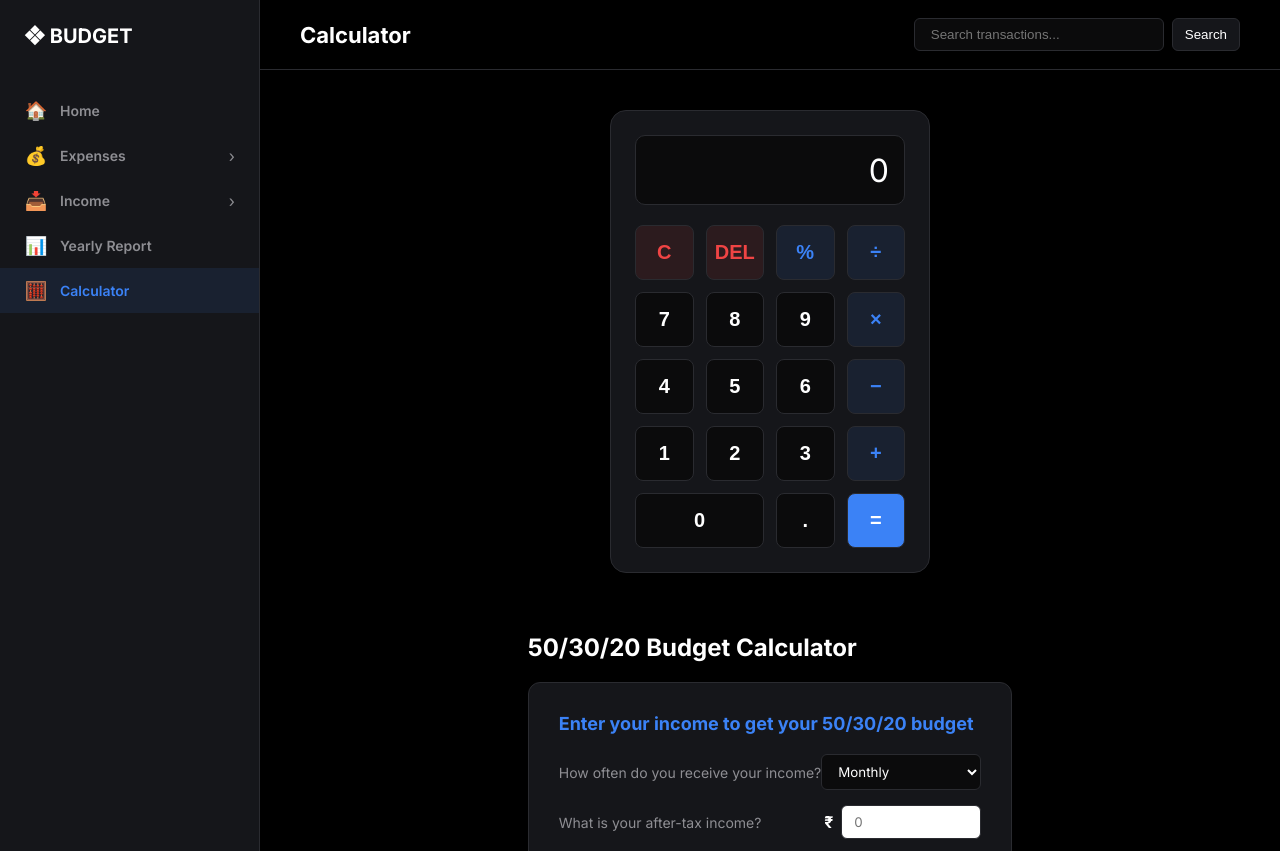
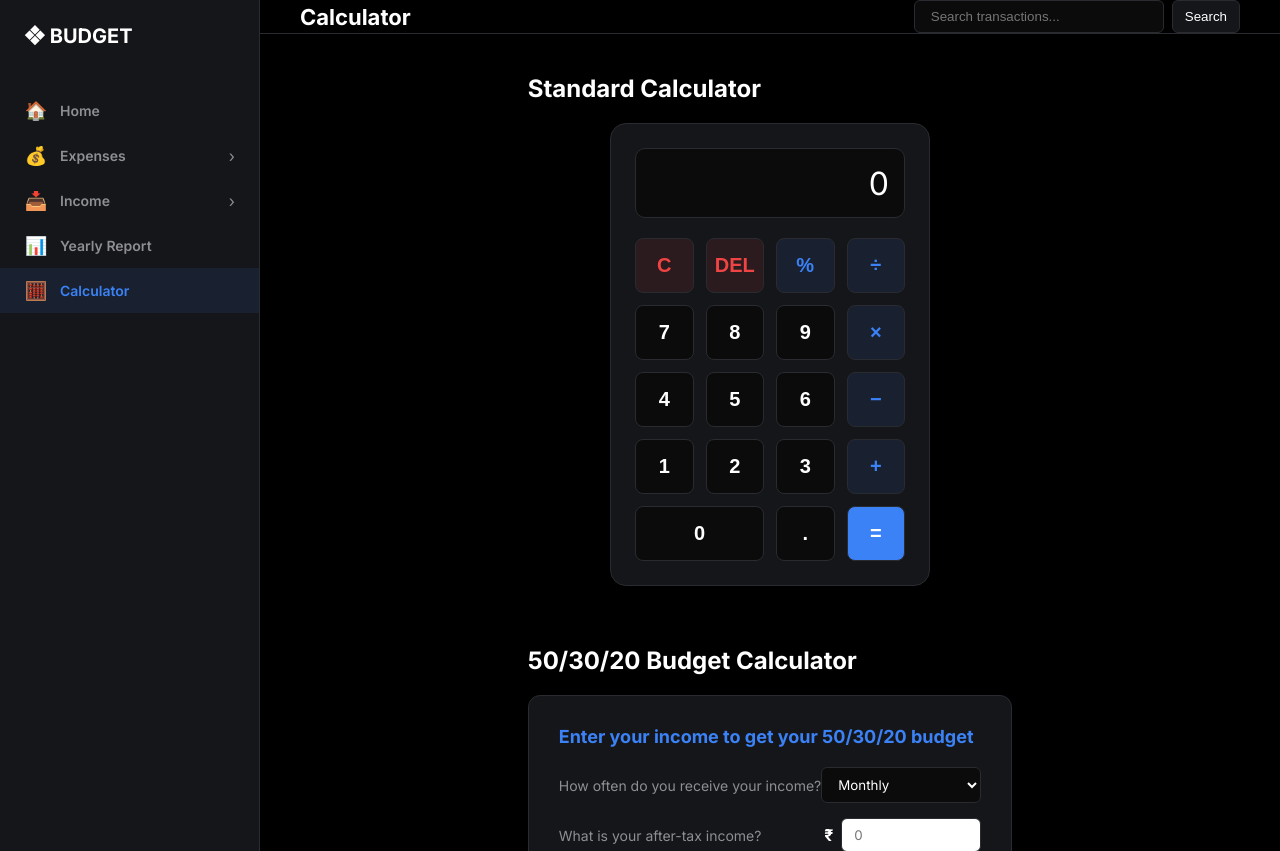
Before and after one commit to dariofdo2006-lgtm/project, a Flask app: page /calculator in a window 1280 px wide. Shown: the top 851 px of the page. Run offline with Flask 3, Linux system fonts and the light colour scheme; the visitor is signed in with stand-in values (Sample User, id 1); some libraries are stand-ins or nearby versions.

Commit message:
Update calculator with separate subheading

```diff
--- a/templates/calculator.html
+++ b/templates/calculator.html
@@ -6,8 +6,10 @@
 <div class="calculator-container" style="display: flex; flex-direction: column; align-items: stretch; gap: 40px; max-width: 900px; margin: 0 auto; padding: 40px 20px;">
 
     <!-- Standard Calc -->
-    <div style="display: flex; justify-content: center;">
-    <div class="calculator">
+    <div class="calc-wrapper">
+        <h2 style="margin-bottom: 20px; font-weight: 700;">Standard Calculator</h2>
+        <div style="display: flex; justify-content: center;">
+        <div class="calculator">
         <input type="text" class="calc-display" id="calc-display" disabled value="0">
         <div class="calc-buttons">
             <button class="calc-btn calc-action" onclick="clearCalc()">C</button>
@@ -34,7 +36,8 @@
             <button class="calc-btn" onclick="appendNum('.')">.</button>
             <button class="calc-btn calc-equals" onclick="calculate()">=</button>
         </div>
-    </div>
+        </div>
+        </div>
     </div>
 
     <!-- 50/30/20 Budget Calc -->
```
